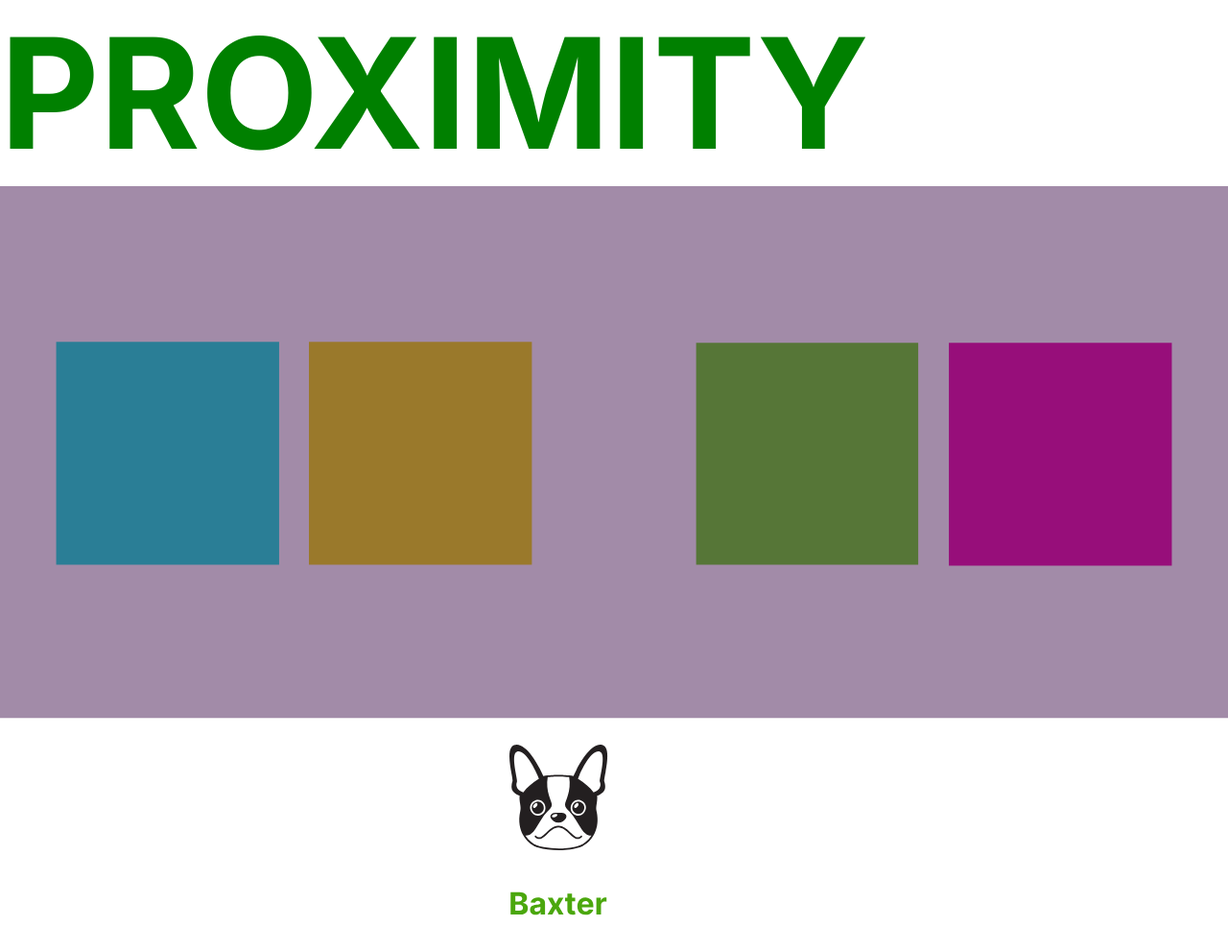
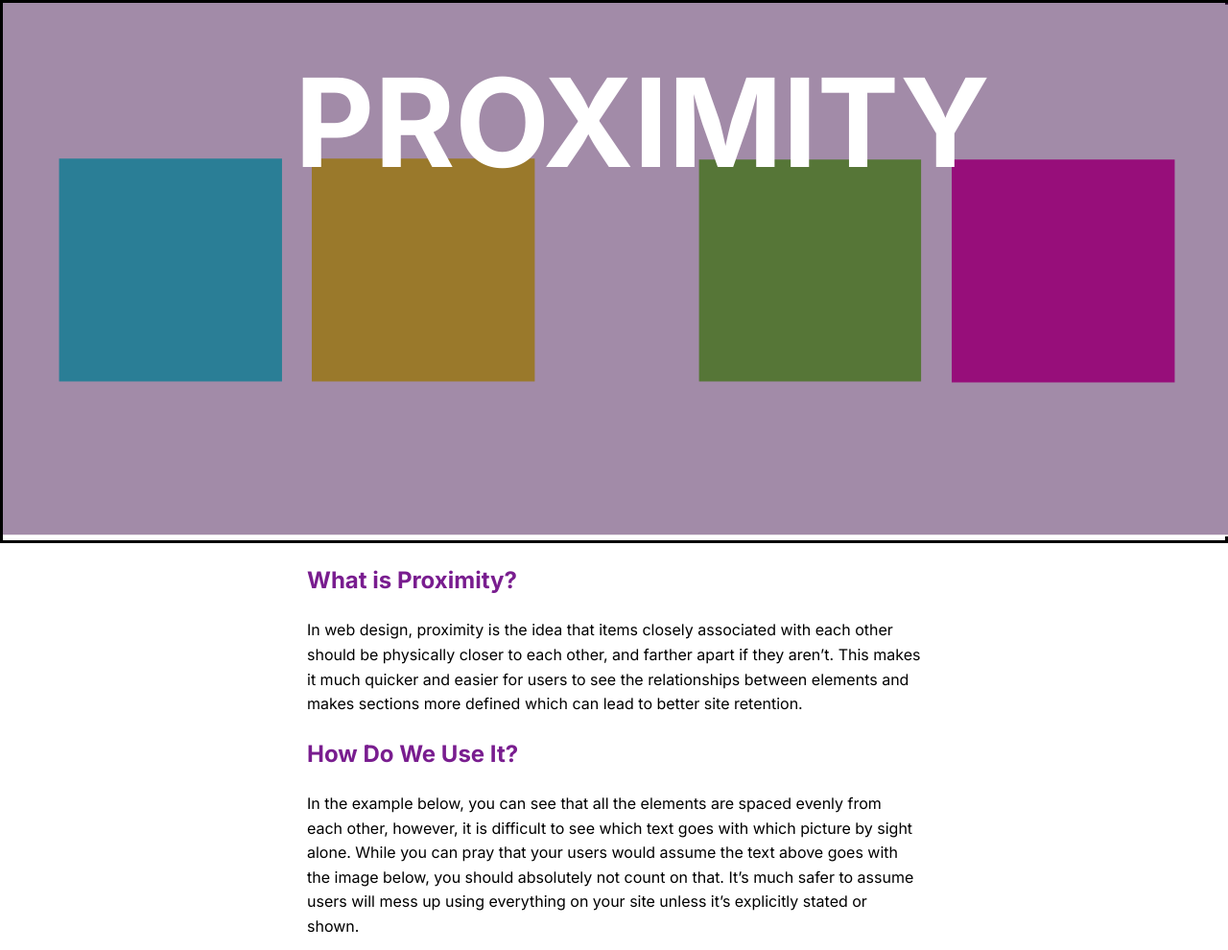
Before and after one commit to Bondulance/CRAP_Final, a PHP site: page /proximity.html in a window 1280 px wide. Shown: the top 990 px of the page at 96% size. Run offline with PHP 8.4, Linux system fonts and the light colour scheme.

Commit message:
working on proximity

```diff
--- a/assets/css/style.css
+++ b/assets/css/style.css
@@ -39,18 +39,26 @@ main section{
     margin-left: 50px;
 }
 
+.hero {
+    border: black solid 3px;
+}
+
 .mainPages_hero {
-    position: absolute;
-    z-index: 1;
     width: 100vw;
 }
 
 .title {
-    z-index: 2;
-    color: green;
     display: flex;
+    justify-self: center;
+    color: white;
+    font-size: 10vw;
     margin: 0px;
-    font-size: 20vh;
+    position: absolute;
+    top: 50px;
+}
+
+#proximity_title {
+    left: 24%;
 }
 
 /*Footer CSS*/
--- a/proximity.html
+++ b/proximity.html
@@ -14,8 +14,8 @@
         <header>
             <!--Nav and logo thing on top-->
         </header>
-        <section>
-            <h1 class="title">PROXIMITY</h1>
+        <section class="hero">
+            <h1 id="proximity_title" class="title">PROXIMITY</h1>
             <img class="mainPages_hero" src="assets/pictures/proximity_hero.svg" alt="two sets of boxes closer to their partners than the whole group">
         </section>
         <main>
```
